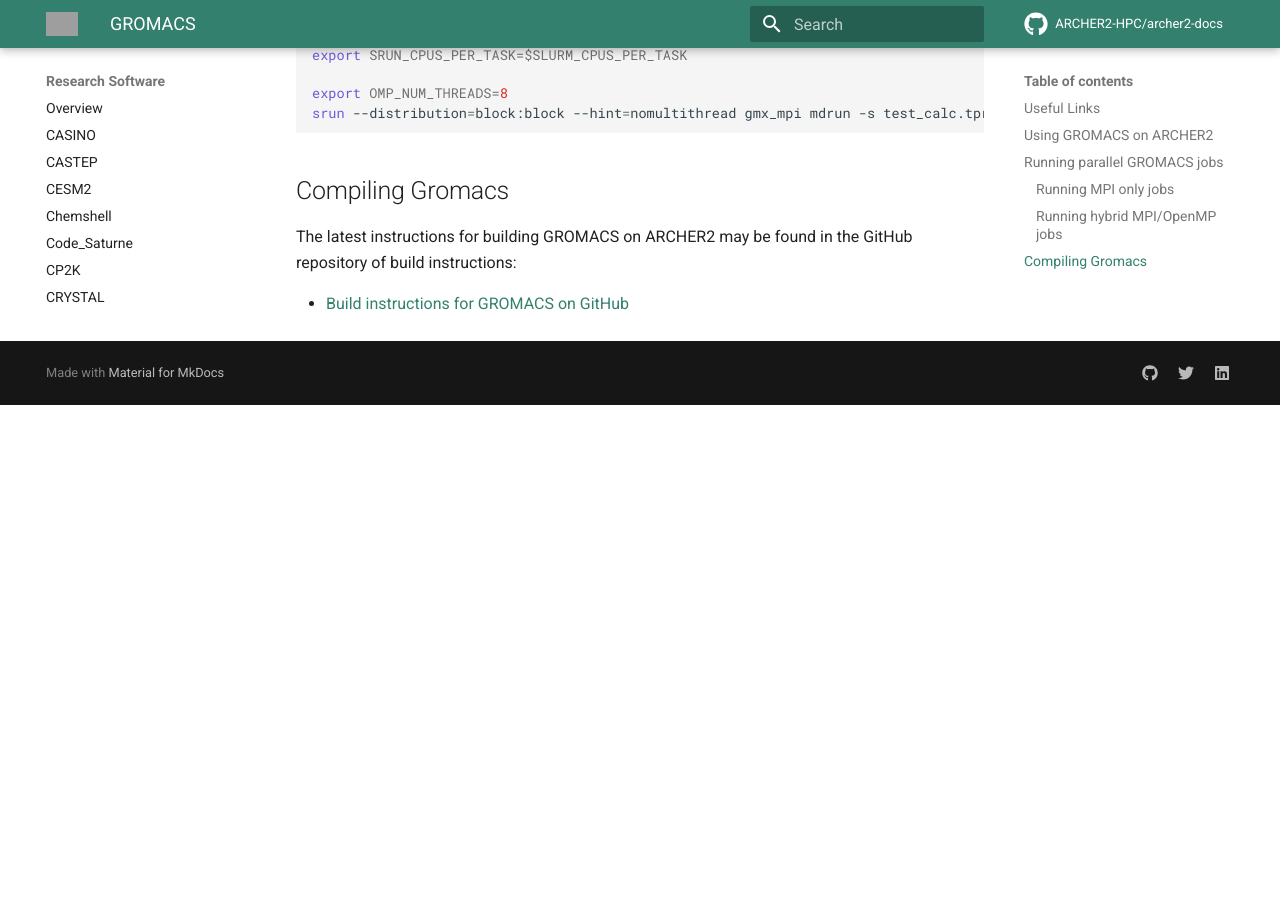
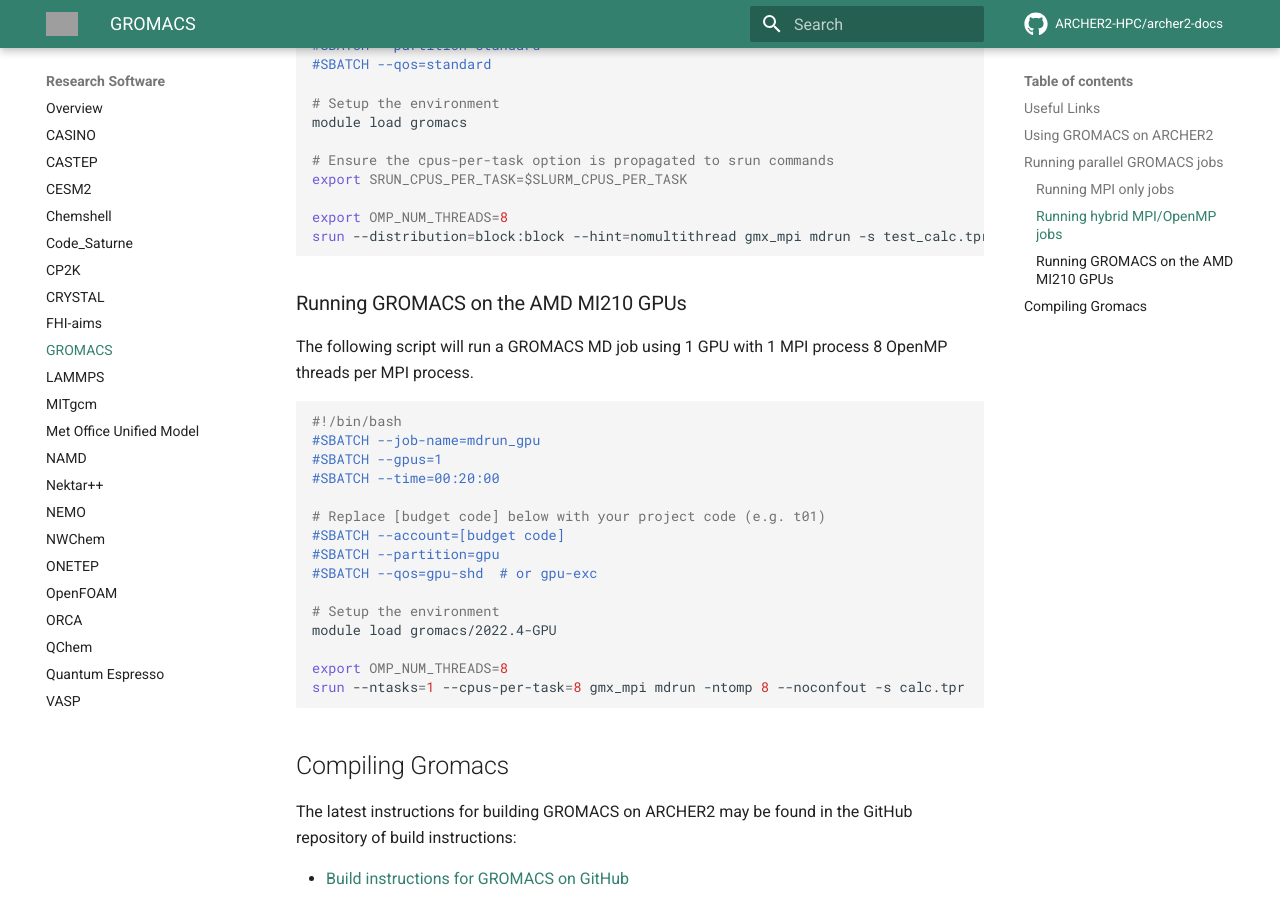
Before and after one commit to ARCHER2-HPC/archer2-docs, an MkDocs documentation site: the page built from docs/research-software/gromacs.md, in a window 1280 px wide and 900 px high, scrolled down 1940 px. Built offline with MkDocs 1.6.1 and Material for MkDocs 9.7.7, drawn with Linux system fonts in a browser that asks for light colours; comment, search, counter and statistics services are not loaded; before the commit the page ends 2345 px from its top, so only the background shows below that; some of the changed text lies outside the part shown; grey boxes are pictures that could not be loaded.

Commit message:
Added instructions on how to use the gromacs-gpu module

````diff
--- a/docs/research-software/gromacs.md
+++ b/docs/research-software/gromacs.md
@@ -17,11 +17,17 @@
 ## Using GROMACS on ARCHER2
 
 GROMACS is Open Source software and is freely available to all users.
-Three versions are available:
+Three executable versions are available on the normal (CPU-only) modules:
 
   - Parallel MPI/OpenMP, single precision: `gmx_mpi`
   - Parallel MPI/OpenMP, double precision: `gmx_mpi_d`
   - Serial, single precision: `gmx`
+
+We also provide a GPU version of GROMACS that will run on the MI210 GPU nodes, it's named `gromacs/2022.4-GPU` and can be loaded with
+
+```bash
+module load gromacs/2022.4-GPU
+```
 
 !!! important
     The `gromacs` modules reset the CPU frequency to the highest possible value
@@ -33,8 +39,7 @@
 
 ### Running MPI only jobs
 
-The following script will run a GROMACS MD job using 4 nodes (128x4
-cores) with pure MPI.
+The following script will run a GROMACS MD job using 4 nodes (128x4 cores) with pure MPI.
 
 ```slurm
 #!/bin/bash
@@ -89,6 +94,28 @@
 srun --distribution=block:block --hint=nomultithread gmx_mpi mdrun -s test_calc.tpr
 ```
 
+### Running GROMACS on the AMD MI210 GPUs
+
+The following script will run a GROMACS MD job using 1 GPU with 1 MPI process 8 OpenMP threads per MPI process.
+
+```slurm
+#!/bin/bash
+#SBATCH --job-name=mdrun_gpu
+#SBATCH --gpus=1
+#SBATCH --time=00:20:00
+
+# Replace [budget code] below with your project code (e.g. t01)
+#SBATCH --account=[budget code]
+#SBATCH --partition=gpu
+#SBATCH --qos=gpu-shd  # or gpu-exc
+
+# Setup the environment
+module load gromacs/2022.4-GPU
+
+export OMP_NUM_THREADS=8
+srun --ntasks=1 --cpus-per-task=8 gmx_mpi mdrun -ntomp 8 --noconfout -s calc.tpr
+```
+
 ## Compiling Gromacs
 
 The latest instructions for building GROMACS on ARCHER2 may be found in
````
